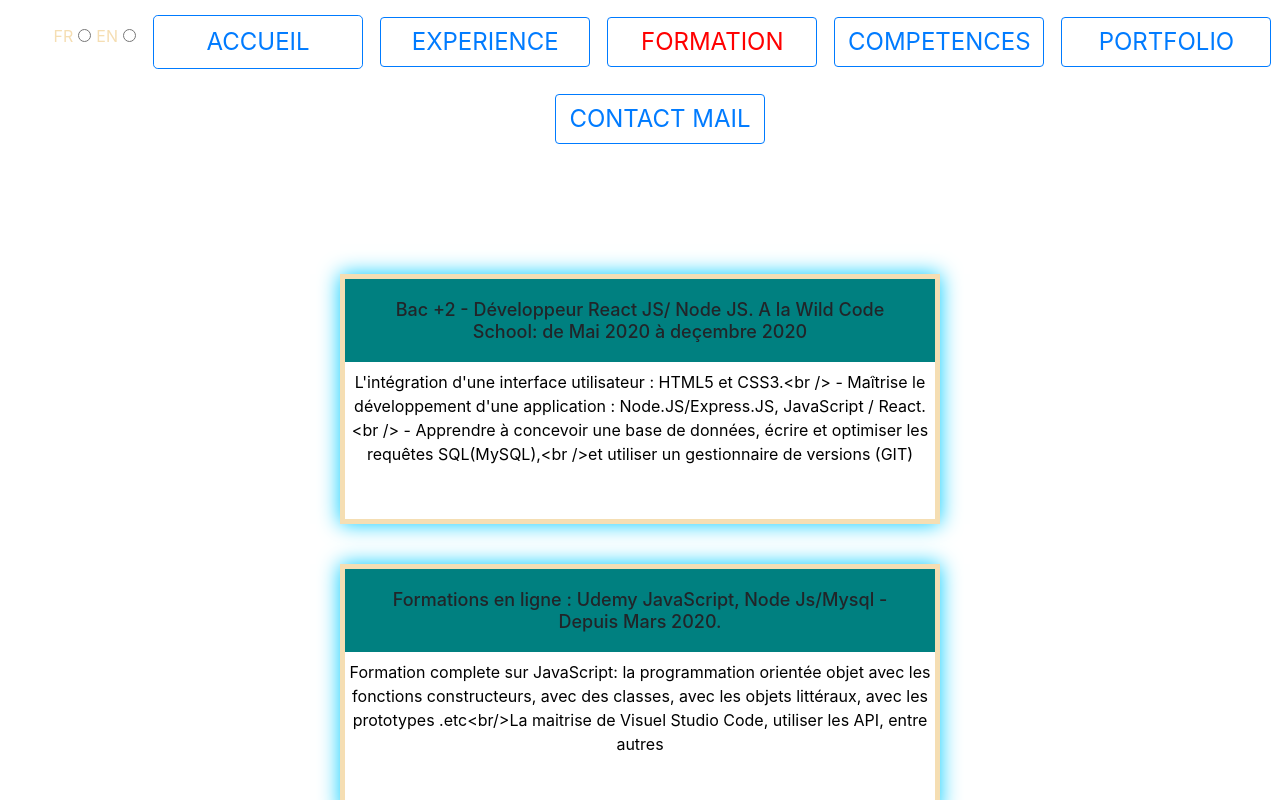
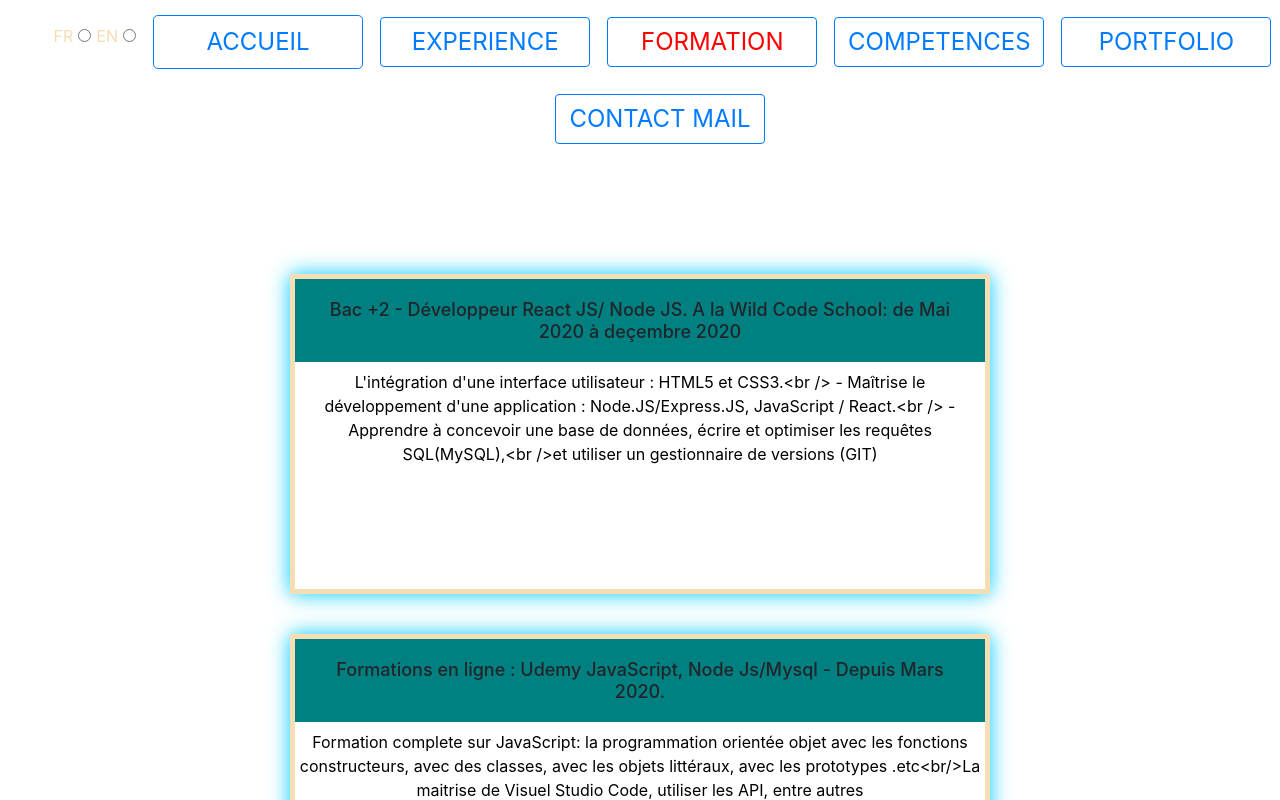
Before and after one commit to STAM0283/curriculum-vitea, a React (Create React App) app: page /formation in a window 1280 px wide. Shown: the top 800 px of the page. Built offline with nearby package versions, Linux system fonts and the light colour scheme; the HTML template or start-up script is replaced by a standard one.

Commit message:
Change css

```diff
--- a/src/App.css
+++ b/src/App.css
@@ -321,8 +321,8 @@ a.current button {
   color: black;
 }
 .formation div {
-  width: 600px;
-  height: 250px;
+  width: 700px;
+  height: 320px;
   margin: 20px;
   border: solid 5px wheat;
   box-shadow: 0px 0px 20px #00ccff;
```
